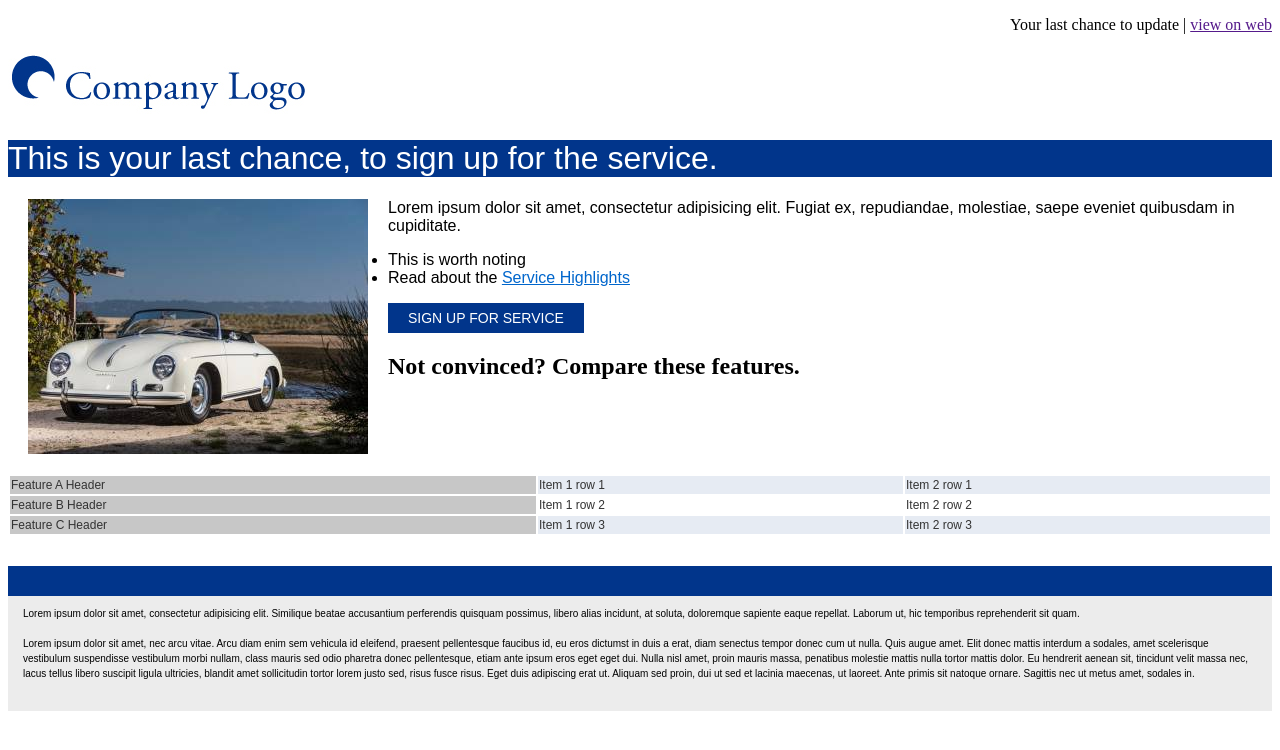
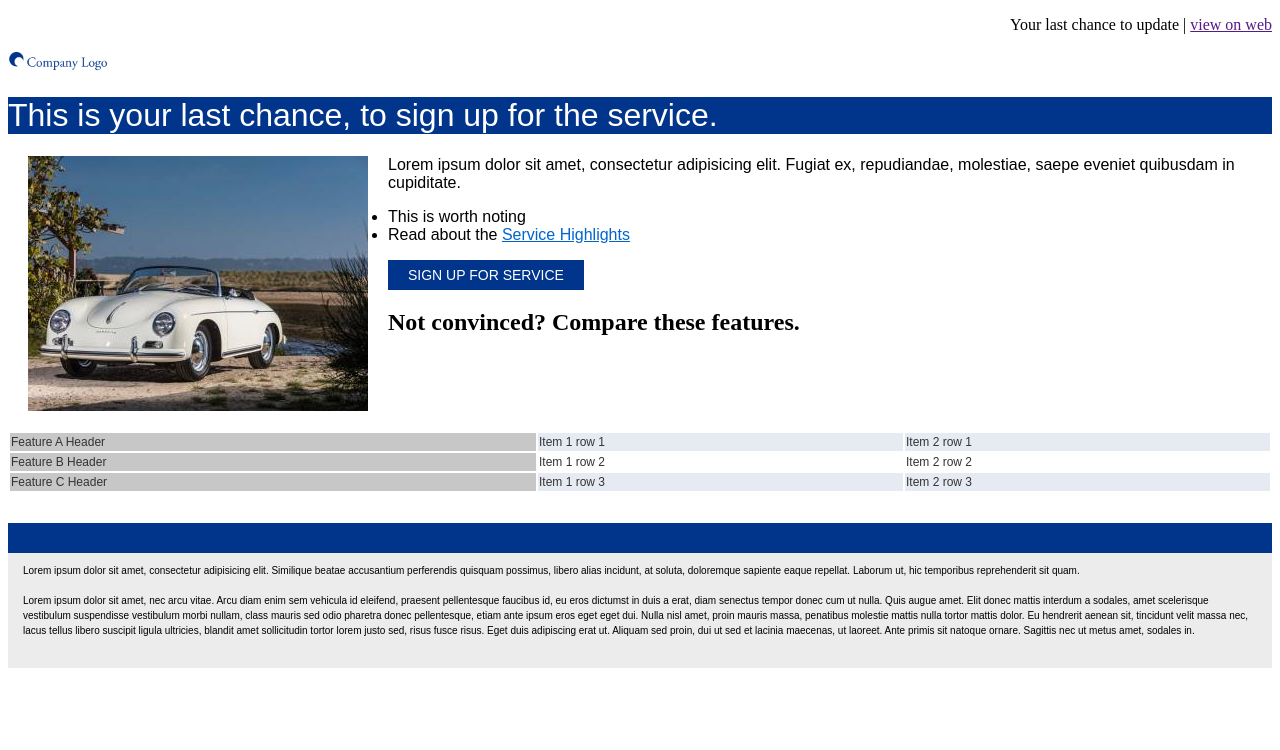
Before and after one commit to blakelewandoski/email, a plain HTML site: page index.html in a window 1280 px wide. Drawn offline with Linux system fonts and the light colour scheme.

Commit message:
logo size

```diff
--- a/index.html
+++ b/index.html
@@ -12,7 +12,15 @@
            @media only screen and (max-width:560px) {
                 .wrapper {
                     font-size:14px !important;
+                  }
                 }
+            @media only screen and (min-width:481px) {
+
+              .generic {
+                  width:100px !important;
+              }
+
+            }
         </style>
 
 
@@ -26,8 +34,9 @@
 		</div>
 
 	<div id="logo">
-	<!--	<img src="images/logo.jpg" width=245px media="(max-width:480px)"> -->
-	<picture><source media="(min-width:481px)" srcset="images/logo.jpg"> <img src="images/logo_2.jpg"> </picture>
+		<img src="images/logo.jpg" width=245px class="generic">
+  <!--
+	<picture><source media="(min-width:481px)" srcset="images/logo.jpg"> <img src="images/logo_2.jpg"> </picture> -->
 	</div>
 	<div id="heading" style="background-color:#01358B;">
 		<h1 style="font-family:arial;color:#ffffff;font-weight:400;margin: 20px,20px,20px,20px;">
```
